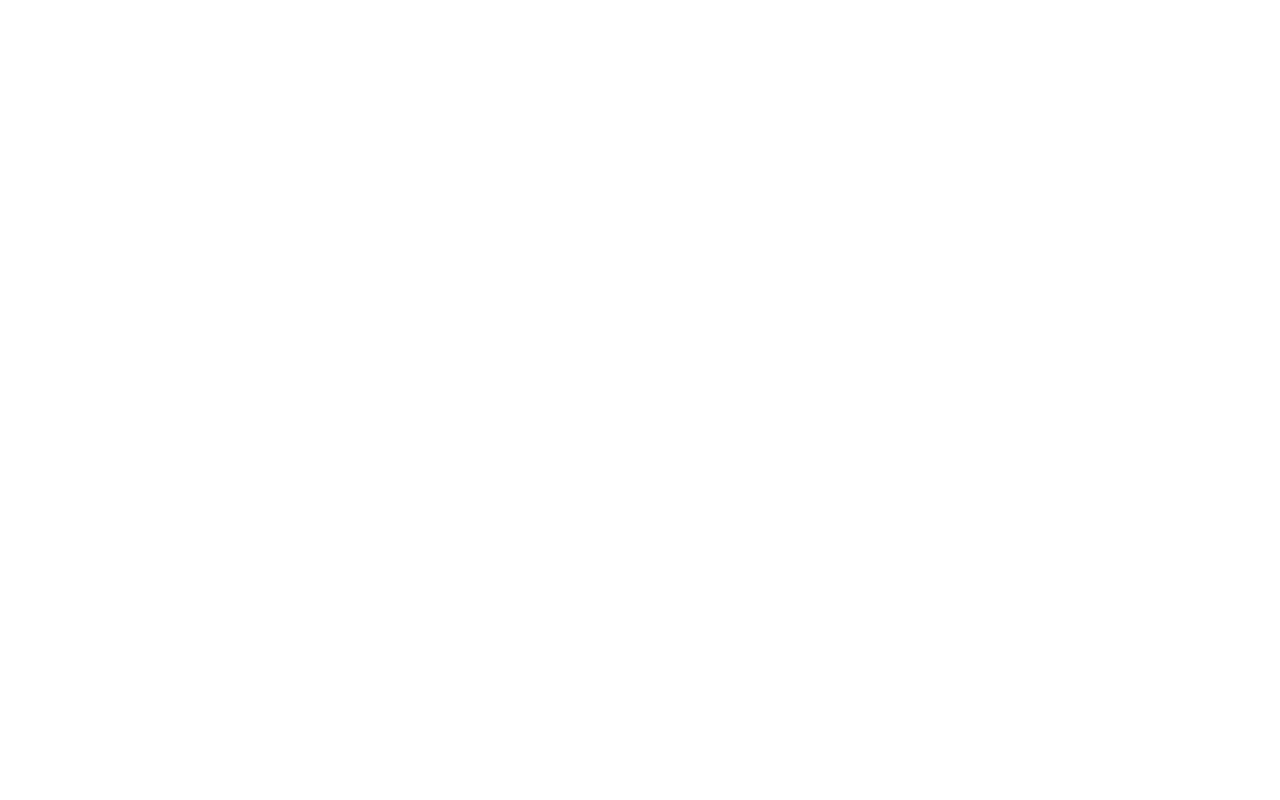
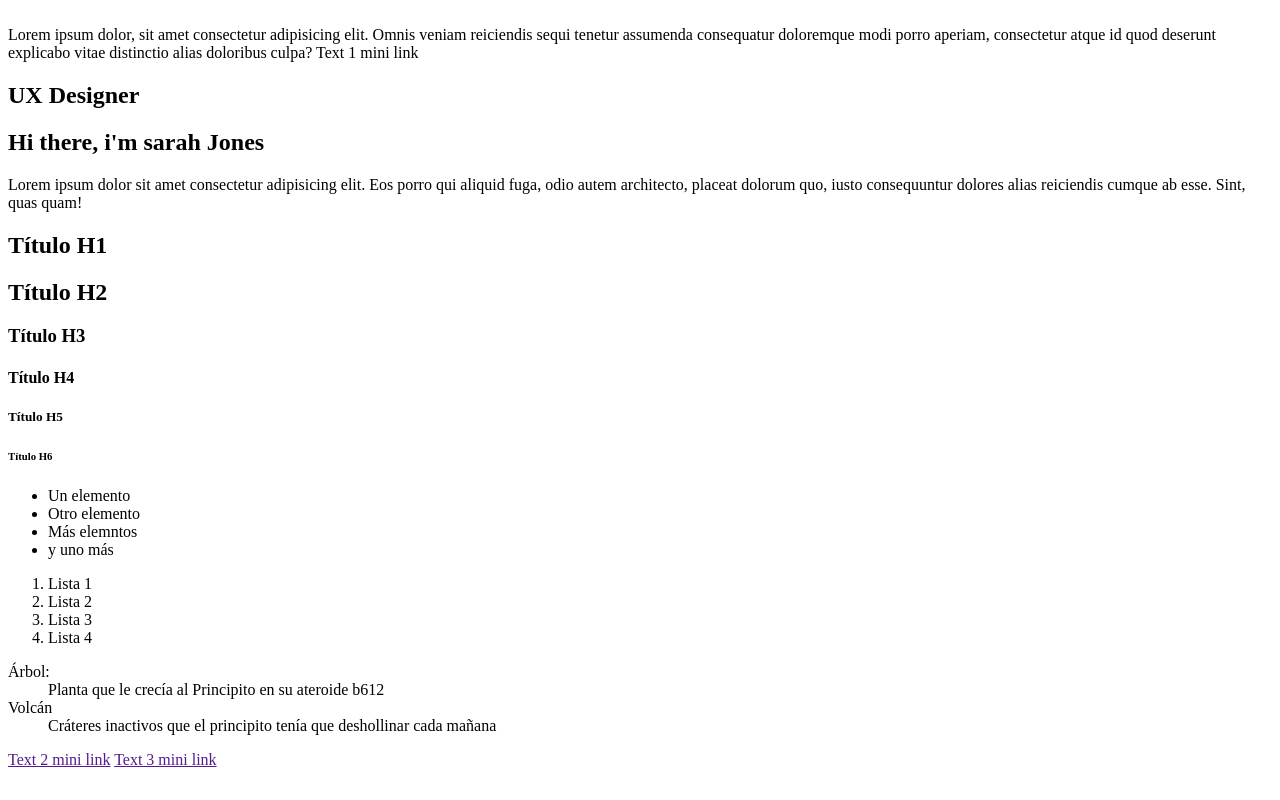
Before and after one commit to Wakkos/HTML-2023, a plain HTML site: page index.html in a window 1280 px wide. Drawn offline with Linux system fonts and the light colour scheme.

Commit message:
Add image

```diff
--- a/index.html
+++ b/index.html
@@ -4,9 +4,57 @@
   <meta charset="UTF-8">
   <meta http-equiv="X-UA-Compatible" content="IE=edge">
   <meta name="viewport" content="width=device-width, initial-scale=1.0">
-  <title>Document</title>
+  <title>Mi Web</title>
 </head>
 <body>
+<img src="" alt="">
+<nav>
+  Lorem ipsum dolor, sit amet consectetur adipisicing elit. Omnis veniam reiciendis sequi tenetur assumenda consequatur doloremque modi porro aperiam, consectetur atque id quod deserunt explicabo vitae distinctio alias doloribus culpa?
+  <a
+    src="./img/keanuisnice.jpg"
+    alt="Logo de mi empresa"
+    data-testo="Esto lo usaré en CSS o JS"
+  >
+    Text 1 mini link
+  </a>
+<img src="" alt="">
+  <h1>UX Designer</h1>
+  <h2>Hi there, <span>i'm sarah Jones</span></h2>
+  <p>Lorem ipsum dolor sit amet consectetur adipisicing elit. Eos porro qui aliquid fuga, odio autem architecto, placeat dolorum quo, iusto consequuntur dolores alias reiciendis cumque ab esse. Sint, quas quam!</p>
+
+
+
+<h1>Título H1</h1>
+<h2>Título H2</h2>
+<h3>Título H3</h3>
+<h4>Título H4</h4>
+<h5>Título H5</h5>
+<h6>Título H6</h6>
+  <ul>
+    <li>Un elemento</li>
+    <li>Otro elemento</li>
+    <li>Más elemntos</li>
+    <li>y uno más</li>
+  </ul>
+<ol>
+  <li>Lista 1</li>
+  <li>Lista 2</li>
+  <li>Lista 3</li>
+  <li>Lista 4</li>
+</ol>
+
+<dl>
+  <dt>Árbol:</dt>
+  <dd>Planta que le crecía al Principito en su ateroide b612</dd>
+  <dt>Volcán</dt>
+  <dd>Cráteres inactivos que el principito tenía que deshollinar cada mañana</dd>
+</dl>
+
+
+  <a href="" alt="imagen2">Text 2 mini link</a>
+  <a href="" alt="imagen3">Text 3 mini link</a>
+</nav>
+
 
 </body>
 </html>
```
Also changed, not shown: img/sarah.png (added), style.css (added).
